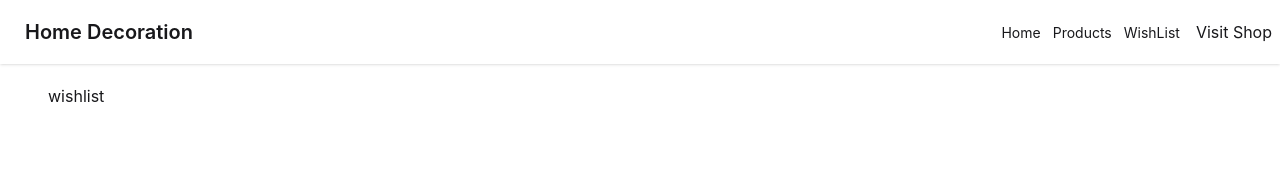
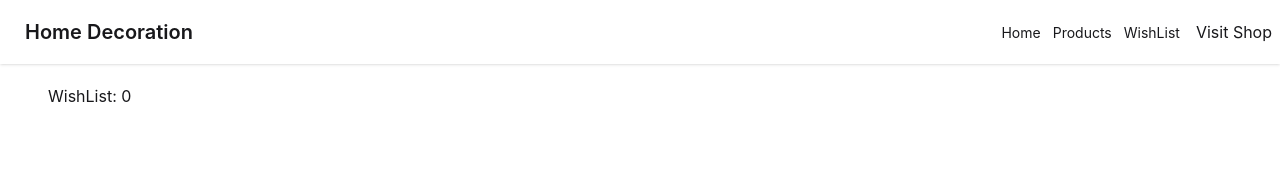
Before and after one commit to impressivecoder01/Milestone-8LastProject, a React (Vite) app: page /wishList/1 in a window 1280 px wide. Shown: the top 174 px of the page. Built offline with nearby package versions, Linux system fonts and the light colour scheme.

Commit message:
wishlist added

```diff
--- a/src/Page/AllProducts/AllProducts.jsx
+++ b/src/Page/AllProducts/AllProducts.jsx
@@ -3,7 +3,7 @@ import useProducts from '../../Components/Hooks/useProducts';
 import ShowAllProduct from './ShowAllProduct';
 
 const AllProducts = () => {
-    const { error, loading, products } = useProducts()
+    const { products } = useProducts()
     const [search , setSearch] = useState('')
     const term = search.trim().toLocaleLowerCase()
     console.log(search)
--- a/src/Page/WishList/WishList.jsx
+++ b/src/Page/WishList/WishList.jsx
@@ -1,10 +1,26 @@
-import React from 'react';
+import React, { useEffect, useState } from 'react';
+import Product from '../Product/Product';
 
 const WishList = () => {
+    const [wishList, setWishList] = useState([])
+    useEffect(()=> {
+        const savedList =JSON.parse(localStorage.getItem('wishList'))
+        if(savedList)setWishList(savedList)
+
+    }, [])
     return (
-        <div>
-            <p>wishlist</p>
-        </div>
+
+
+
+            <div className='space-y-6'>
+                <h1>WishList: {wishList.length}</h1>
+                {
+                    wishList.map(p=> <Product product={p}></Product>)
+                }
+
+            </div>
+
+
     );
 };
 
```
